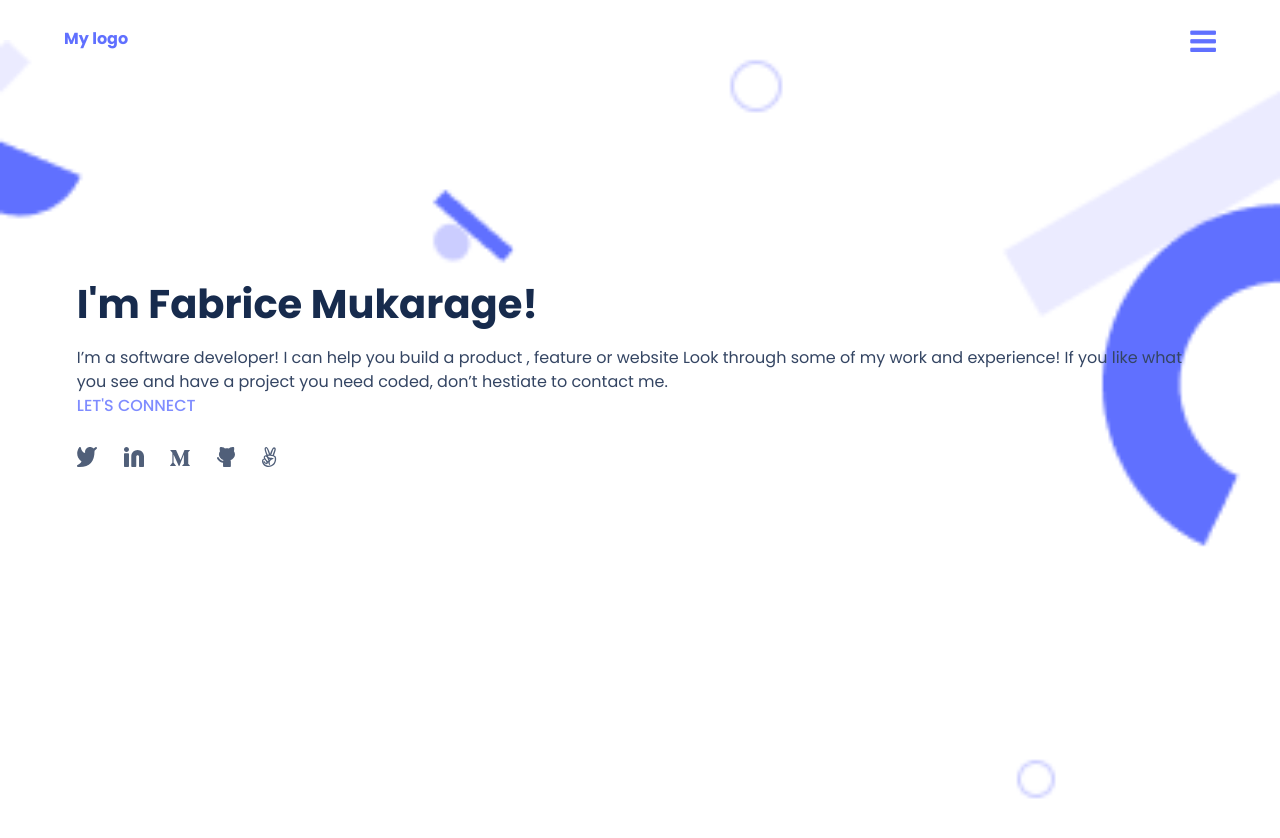
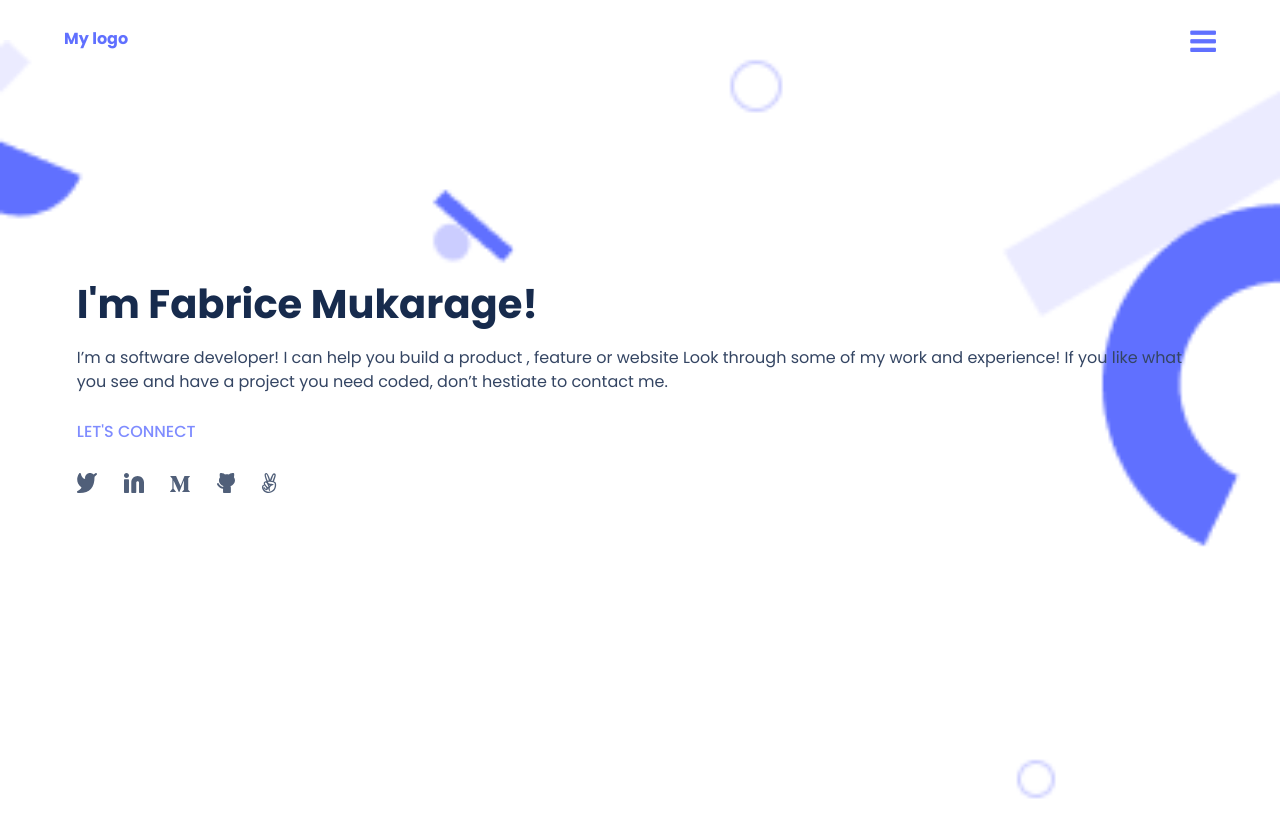
Before and after one commit to fabriceMUKARAGE/Portfolio_Microverse, a website: page index.html in a window 1280 px wide. Drawn offline with Linux system fonts and the light colour scheme.

Commit message:
Update style.css

```diff
--- a/style.css
+++ b/style.css
@@ -71,7 +71,7 @@ header {
   font-weight: 500;
   font-size: 16px;
   line-height: 24px;
-  margin-top: 0;
+  margin-top: 2%;
   color: #7f8cff;
   margin-left: 6%;
 }
```
